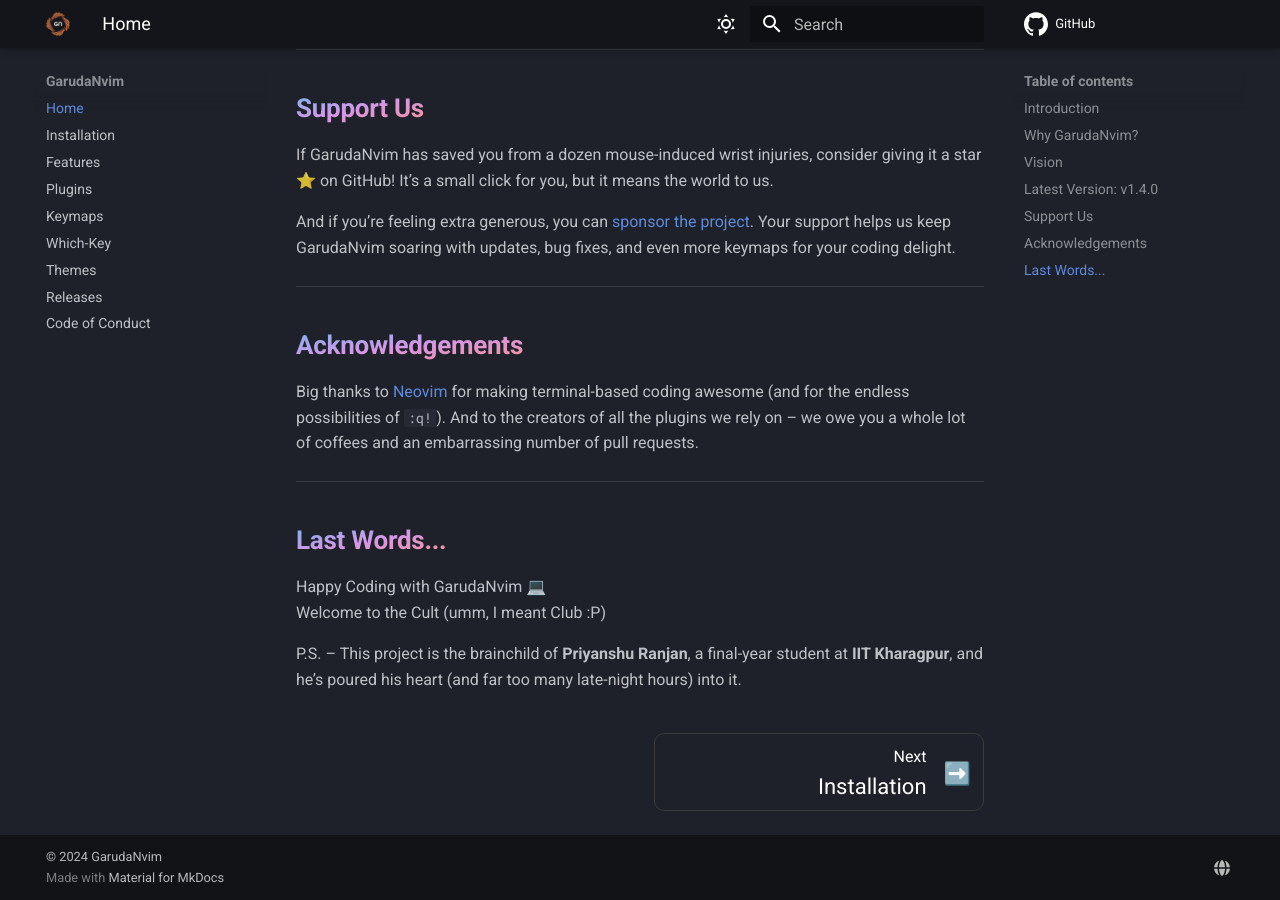
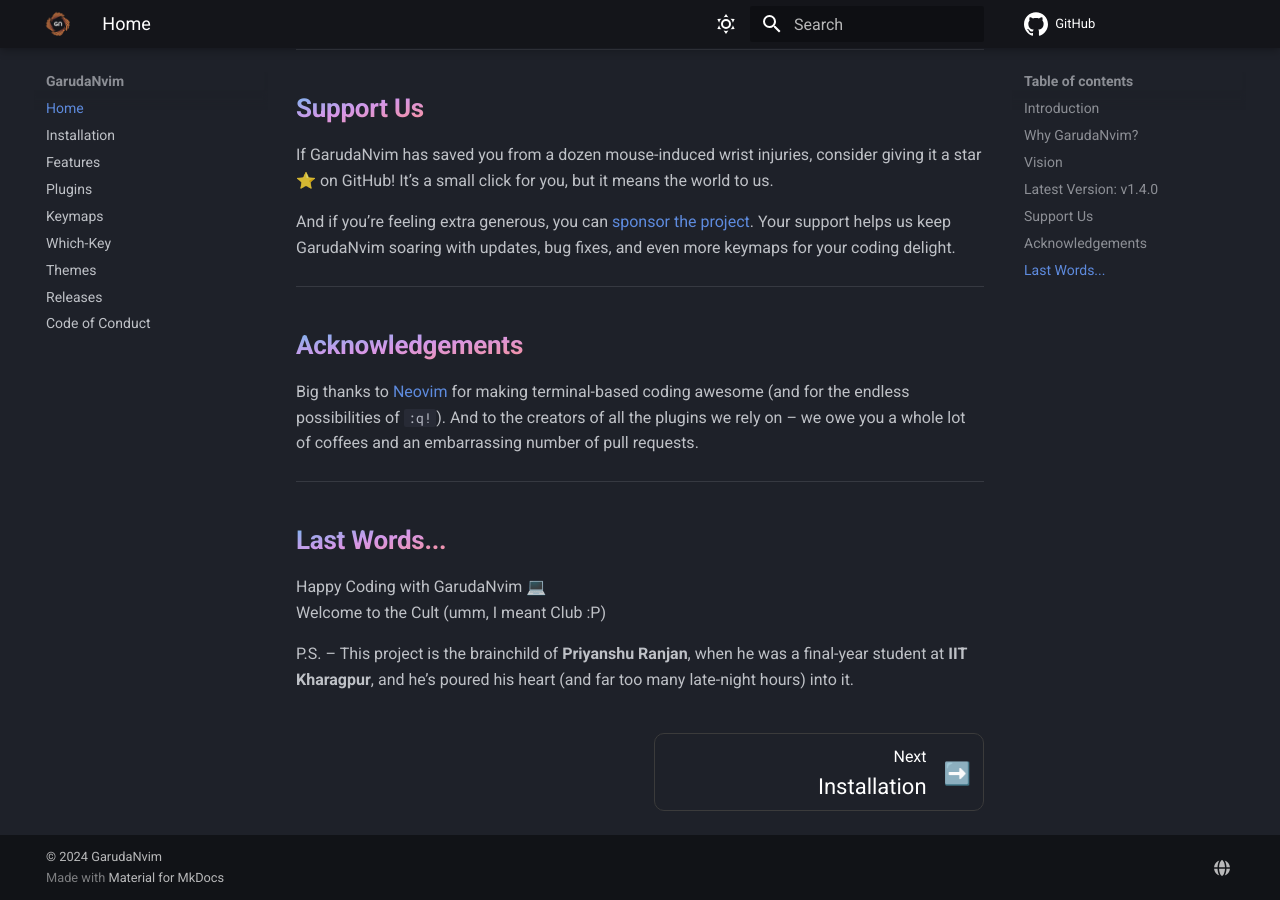
Before and after one commit to GarudaNvim/GarudaNvim.github.io, an MkDocs documentation site: the page built from docs/index.md, in a window 1280 px wide and 900 px high, scrolled down 2266 px. Built offline with MkDocs 1.6.1 and Material for MkDocs 9.7.7, drawn with Linux system fonts in a browser that asks for light colours.

Commit message:
Minor ui change

```diff
--- a/docs/index.md
+++ b/docs/index.md
@@ -91,7 +91,7 @@
 Happy Coding with GarudaNvim 💻 </br>
 Welcome to the Cult (umm, I meant Club :P)
 
-P.S. – This project is the brainchild of **Priyanshu Ranjan**, a final-year student at **IIT Kharagpur**, and he’s poured his heart (and far too many late-night hours) into it.
+P.S. – This project is the brainchild of **Priyanshu Ranjan**, when he was a final-year student at **IIT Kharagpur**, and he’s poured his heart (and far too many late-night hours) into it.
 
 <div class="navigation index">
     <a href="/installation" class="nav-link">
```
